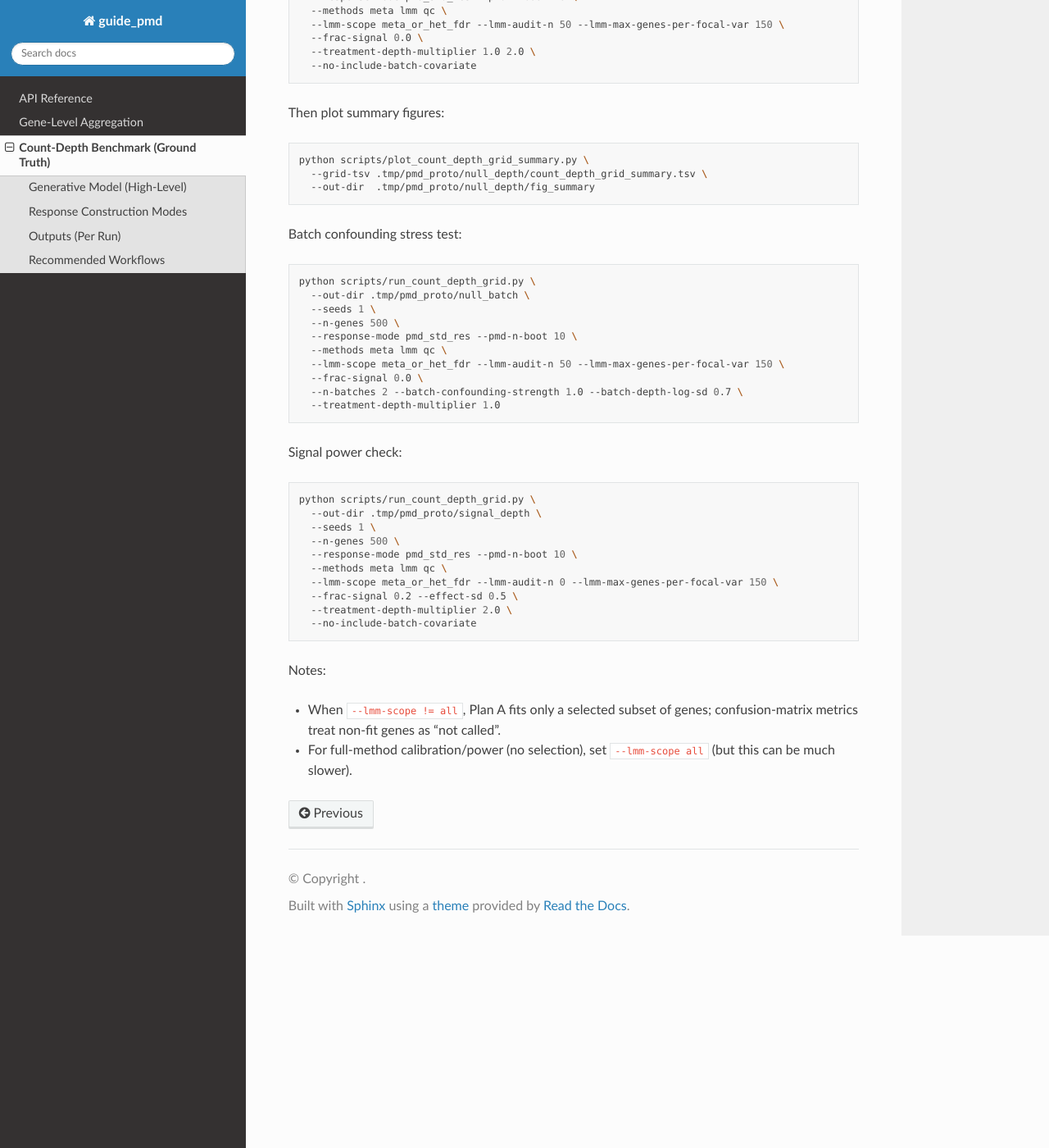
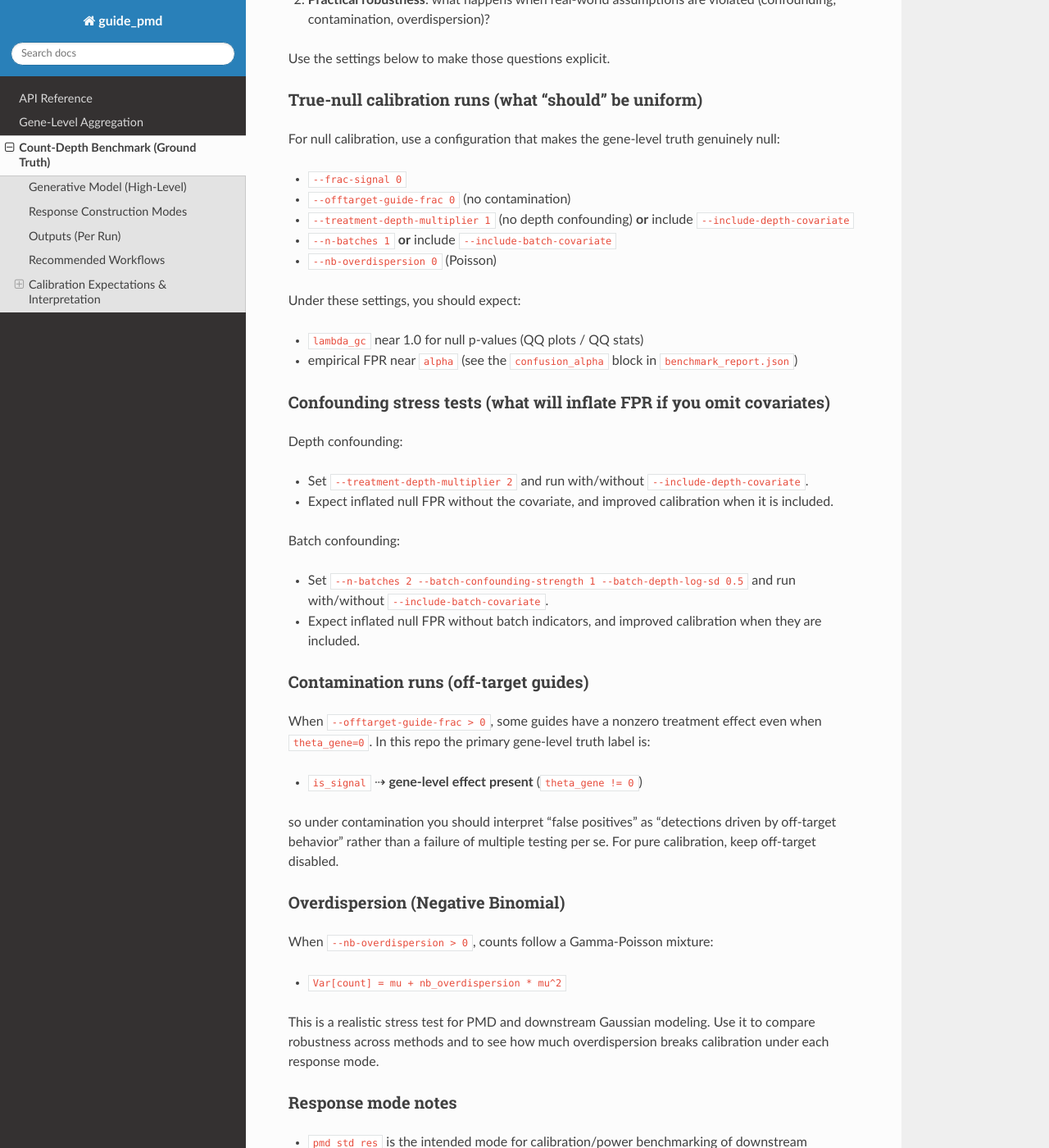
Before and after one commit to scottyler89/guide_pmd_std_res, a Sphinx documentation site: the page built from docs/benchmark_count_depth.rst, in a window 1280 px wide and 1400 px high, scrolled down 2241 px. Shown: the whole window at 82% size. Built offline with Sphinx 7.4.7 and the Read the Docs theme 3.1.0, drawn with Linux system fonts in a browser that asks for light colours; some of the changed text lies outside the part shown.

Commit message:
Document benchmark calibration expectations

```diff
--- a/docs/benchmark_count_depth.rst
+++ b/docs/benchmark_count_depth.rst
@@ -93,6 +93,84 @@ Each run writes a reproducible artifact bundle under ``--out-dir``:
 Recommended Workflows
 ---------------------
 
+Calibration Expectations & Interpretation
+----------------------------------------
+
+This benchmark is designed to answer two different questions:
+
+1) **Statistical calibration**: are p-values approximately Uniform(0,1) under a *true null*?
+2) **Practical robustness**: what happens when real-world assumptions are violated (confounding, contamination, overdispersion)?
+
+Use the settings below to make those questions explicit.
+
+True-null calibration runs (what "should" be uniform)
+^^^^^^^^^^^^^^^^^^^^^^^^^^^^^^^^^^^^^^^^^^^^^^^^^^^^^
+
+For null calibration, use a configuration that makes the gene-level truth genuinely null:
+
+- ``--frac-signal 0``
+- ``--offtarget-guide-frac 0`` (no contamination)
+- ``--treatment-depth-multiplier 1`` (no depth confounding) **or** include ``--include-depth-covariate``
+- ``--n-batches 1`` **or** include ``--include-batch-covariate``
+- ``--nb-overdispersion 0`` (Poisson)
+
+Under these settings, you should expect:
+
+- ``lambda_gc`` near 1.0 for null p-values (QQ plots / QQ stats)
+- empirical FPR near ``alpha`` (see the ``confusion_alpha`` block in ``benchmark_report.json``)
+
+Confounding stress tests (what will inflate FPR if you omit covariates)
+^^^^^^^^^^^^^^^^^^^^^^^^^^^^^^^^^^^^^^^^^^^^^^^^^^^^^^^^^^^^^^^^^^^^^^^
+
+Depth confounding:
+
+- Set ``--treatment-depth-multiplier 2`` and run with/without ``--include-depth-covariate``.
+- Expect inflated null FPR without the covariate, and improved calibration when it is included.
+
+Batch confounding:
+
+- Set ``--n-batches 2 --batch-confounding-strength 1 --batch-depth-log-sd 0.5`` and run with/without
+  ``--include-batch-covariate``.
+- Expect inflated null FPR without batch indicators, and improved calibration when they are included.
+
+Contamination runs (off-target guides)
+^^^^^^^^^^^^^^^^^^^^^^^^^^^^^^^^^^^^^^
+
+When ``--offtarget-guide-frac > 0``, some guides have a nonzero treatment effect even when ``theta_gene=0``.
+In this repo the primary gene-level truth label is:
+
+- ``is_signal`` ⇢ **gene-level effect present** (``theta_gene != 0``)
+
+so under contamination you should interpret “false positives” as “detections driven by off-target behavior”
+rather than a failure of multiple testing per se. For pure calibration, keep off-target disabled.
+
+Overdispersion (Negative Binomial)
+^^^^^^^^^^^^^^^^^^^^^^^^^^^^^^^^^^
+
+When ``--nb-overdispersion > 0``, counts follow a Gamma-Poisson mixture:
+
+- ``Var[count] = mu + nb_overdispersion * mu^2``
+
+This is a realistic stress test for PMD and downstream Gaussian modeling. Use it to compare robustness across methods
+and to see how much overdispersion breaks calibration under each response mode.
+
+Response mode notes
+^^^^^^^^^^^^^^^^^^^
+
+- ``pmd_std_res`` is the intended mode for calibration/power benchmarking of downstream Gaussian methods.
+- ``log_counts`` and ``guide_zscore_log_counts`` are faster stress-test modes; do not assume strict null calibration.
+- For PMD mode, prefer ``--pmd-n-boot >= 10`` (and consider 20+) for stability.
+
+Plan A selection policy (important for interpreting TPR/FPR)
+^^^^^^^^^^^^^^^^^^^^^^^^^^^^^^^^^^^^^^^^^^^^^^^^^^^^^^^^^^^
+
+When ``--lmm-scope`` is not ``all``, Plan A (LMM) is fit only on a selected subset of genes. In that case:
+
+- confusion matrices treat **non-fit genes as “not called”**
+- reported TPR/FPR reflect the *pipeline policy* (selection + modeling), not the LMM fit in isolation
+
+To benchmark the LMM method itself (without selection), set ``--lmm-scope all``.
+
 Quick null calibration (PMD mode, depth confounding on/off):
 
 .. code-block:: bash
```
